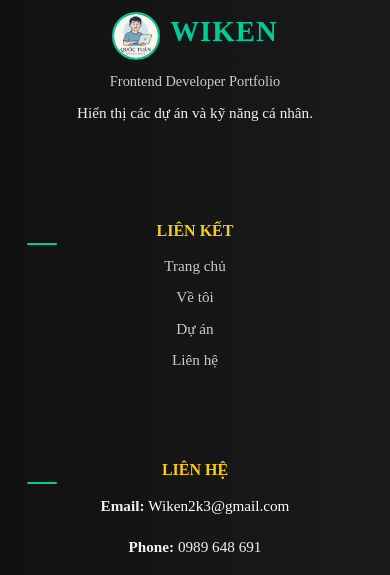
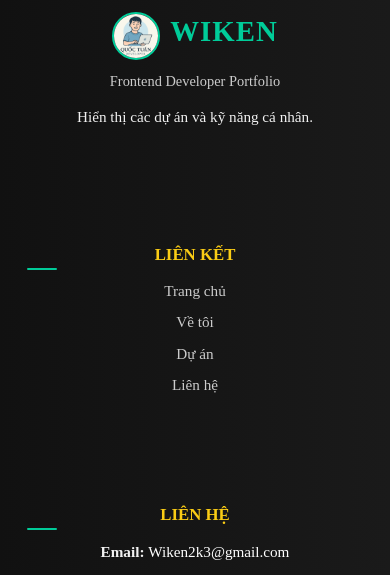
Before and after one commit to Wiken2k3/Wiken-Portfolio, a React (Create React App) app: page /contact in a window 390 px wide. Shown: the part 1721-2296 px from the top of the page. Built offline with nearby package versions, Linux system fonts and the light colour scheme.

Commit message:
respon 768

```diff
--- a/src/components/AboutMeTop/AboutMeTop.js
+++ b/src/components/AboutMeTop/AboutMeTop.js
@@ -44,7 +44,7 @@ export default function AboutMeTop() {
             <div className="cv-buttons">
               <Button
                 variant="success"
-                href="https://drive.google.com/file/d/10SSComLMmNwzTjLImmQkaG8At57nhz5G/view?usp=sharing"
+                href="https://drive.google.com/file/d/1Rt2UcDAPxW9coeGphKuOZd1dDxXx_kTF/view?usp=sharing"
                 target="_blank"
               >
                 <FontAwesomeIcon icon={faExternalLinkAlt} className="me-2" />
--- a/src/components/Footer/Footer.css
+++ b/src/components/Footer/Footer.css
@@ -227,7 +227,6 @@
   color: #00cc99;
   text-decoration: underline;
 }
-
 /* Responsive */
 @media (max-width: 992px) {
   .footer-col {
@@ -245,15 +244,30 @@
     margin-right: auto;
   }
 }
-
 @media (max-width: 768px) {
   .footer {
     padding: 50px 20px 25px;
+    text-align: center;
   }
 
   .footer-row {
     flex-direction: column !important;
     gap: 40px;
+    align-items: center;
+  }
+
+  .footer-col {
+    width: 100%;
+    max-width: 400px;
+  }
+
+  .footer-logo {
+    justify-content: center;
+  }
+
+  .footer-avatar {
+    width: 52px;
+    height: 52px;
   }
 
   .footer-brand {
@@ -261,7 +275,8 @@
   }
 
   .footer-col h5 {
-    font-size: 1rem;
+    font-size: 1.05rem;
+    margin-top: 20px;
   }
 
   .footer-links li {
@@ -270,11 +285,21 @@
 
   .footer-desc {
     font-size: 0.9rem;
+    max-width: 90%;
+    margin: 0 auto 12px;
   }
 
   .footer-mail,
   .footer-links a {
     font-size: 0.95rem;
+  }
+
+  /* Fix iframe Facebook bị co nhỏ hoặc tràn */
+  .fb-iframe-wrapper iframe {
+    width: 100% !important;
+    max-width: 250px;
+    margin: 0 auto;
+    display: block;
   }
 }
 
```
